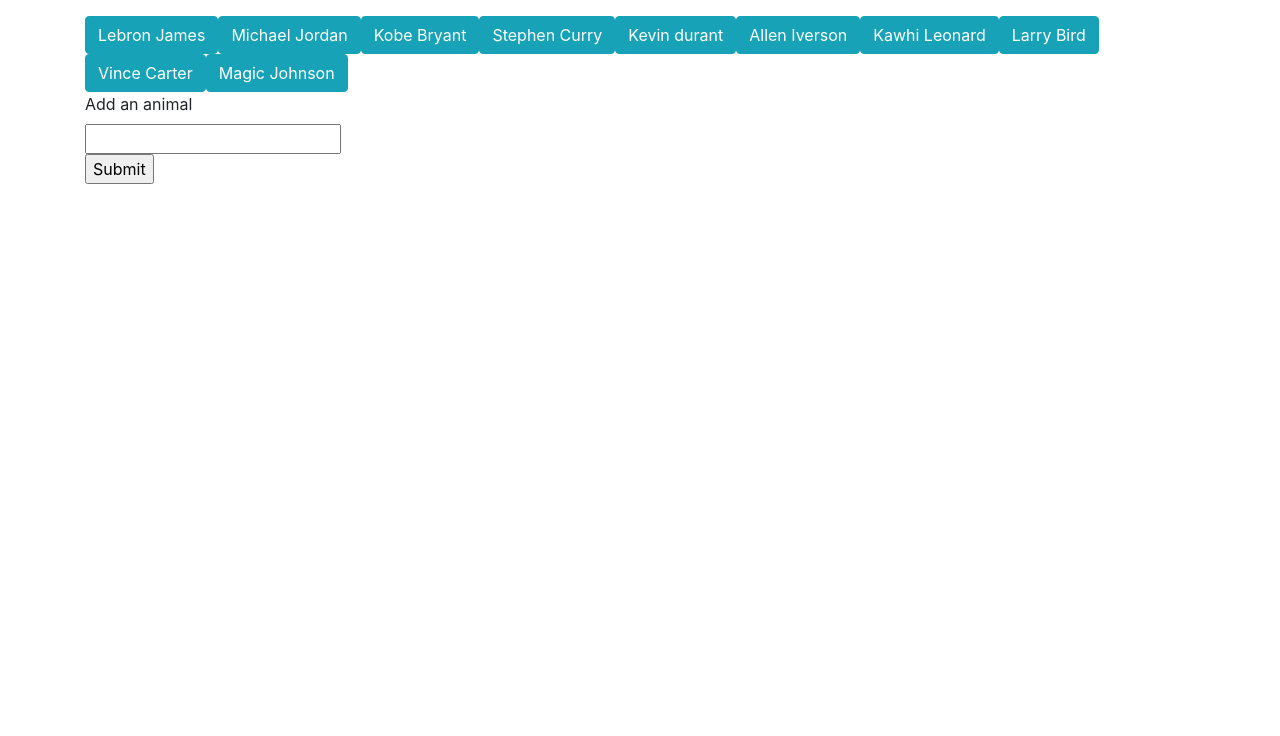
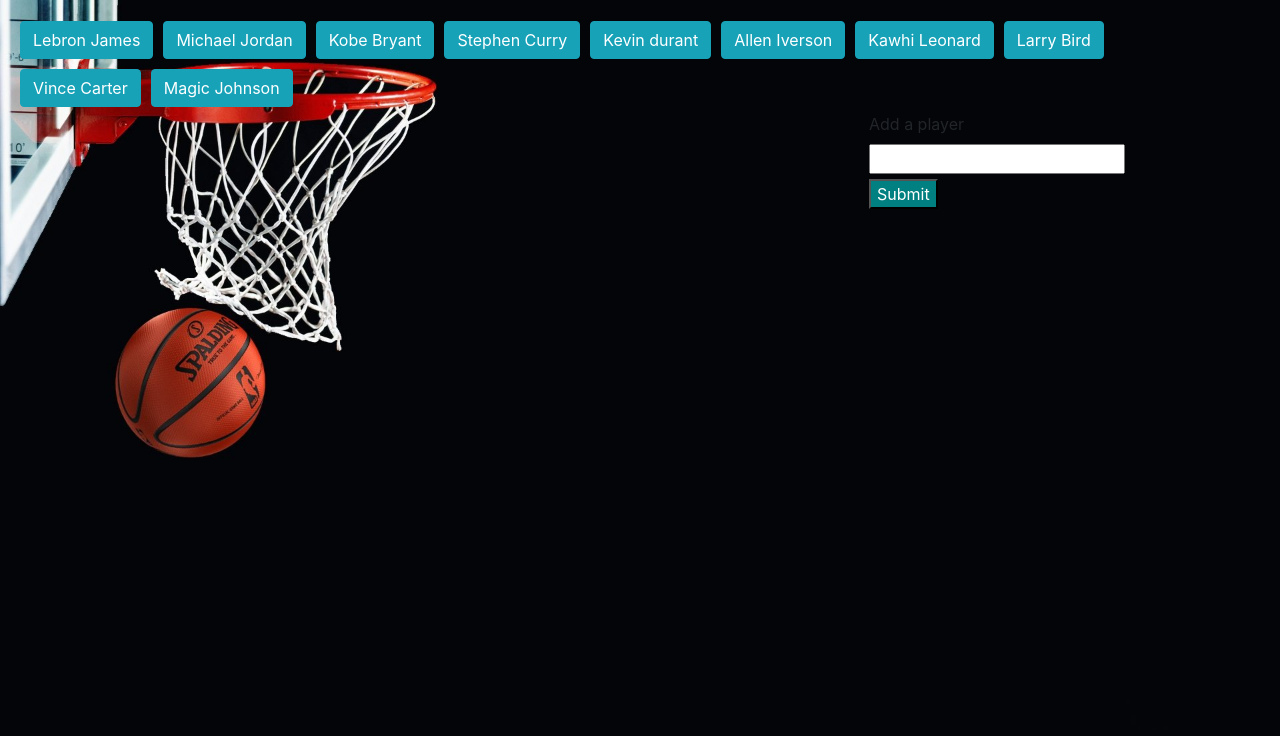
Before and after one commit to bricezakra/GifTastic, a plain HTML site: page index.html in a window 1280 px wide. Shown: the part 64-800 px from the top of the page. Drawn offline with nearby package versions, Linux system fonts and the light colour scheme; files whose address does not match are found by name.

Commit message:
style.css file updated

```diff
--- a/assets/css/style.css
+++ b/assets/css/style.css
@@ -0,0 +1,39 @@
+body {
+    background: lightblue url("file:///home/coderx/Downloads/GITHUB_REPOSITORIES/University%20of%20Texas%20Austin%20_%20CODING%20BOOTCAMP%20_%20Homework%20Repositories/Homework%2006/GifTastic/assets/images/backgroundImage.jpeg");
+    background-size: cover;
+}
+
+#players-form {
+    float: right;
+}
+
+.playerBtn {
+    margin: 5px;
+}
+
+.container {
+    float: left;
+    position: relative;
+    width: 30%;
+}
+
+.player {
+    float: left;
+}
+
+img {
+    margin: 10px;
+    height: 200px;
+    width: 300px;
+    margin-top: 0px;
+}
+
+.title {
+    background: url("file:///home/coderx/Downloads/GITHUB_REPOSITORIES/University%20of%20Texas%20Austin%20_%20CODING%20BOOTCAMP%20_%20Homework%20Repositories/Homework%2006/GifTastic/assets/images/backgroundImage.jpeg");
+}
+
+#add-player {
+    margin-top: 5px;
+    background-color: teal;
+    color: white;
+}
--- a/assets/javascript/app.js
+++ b/assets/javascript/app.js
@@ -10,7 +10,7 @@ $(document).ready(function() {
         $("#players-view").empty(); //Empty the div containing the gifs before charging new ones
 
         var player = $(this).attr("data-name");
-        var queryURL = "https://api.giphy.com/v1/gifs/search?api_key=OiUNPJQFujSPd8lDgsIQJHSMtC19w5La=" + player + "&limit=10";
+        var queryURL = "https://api.giphy.com/v1/gifs/search?q=" + player + "&api_key=OiUNPJQFujSPd8lDgsIQJHSMtC19w5La&limit=10";
 
         console.log(queryURL);
         $.ajax({
--- a/index.html
+++ b/index.html
@@ -28,7 +28,7 @@
 
         <!-- Form to input a new player -->
         <form id="players-form">
-            <label for="players-view">Add an animal</label>
+            <label for="players-view">Add a player</label>
             <br>
             <input type="text" id="player-input">
             <br>
```
